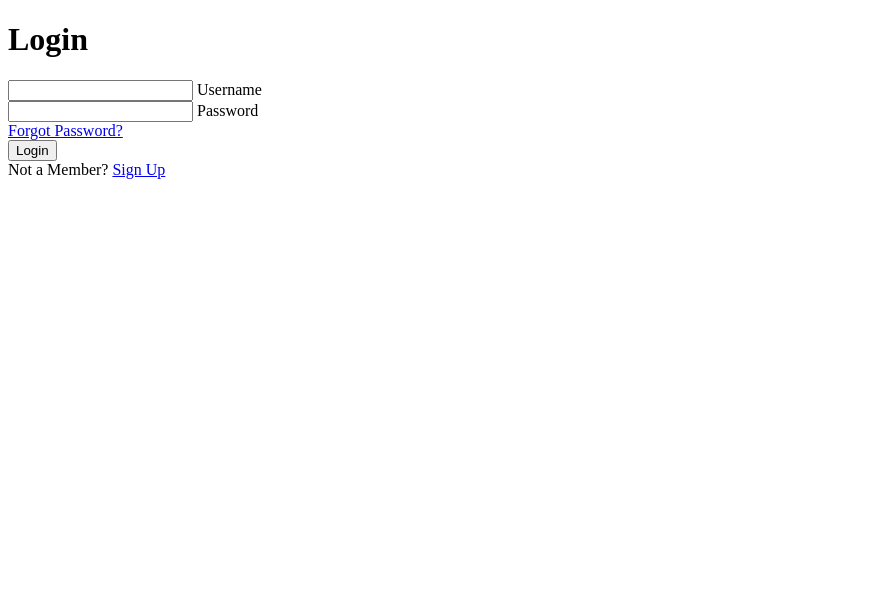
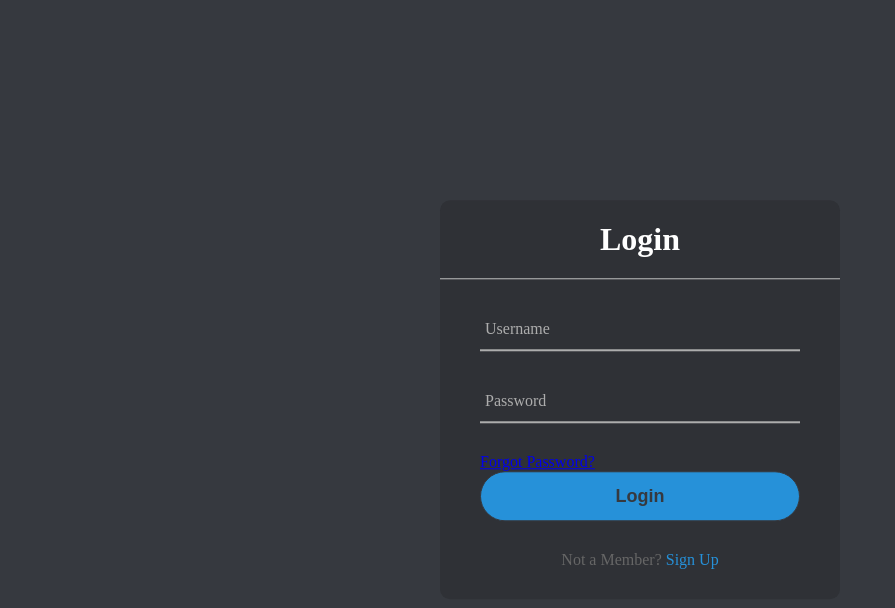
Before and after one commit to DieLeertaste/website, a plain HTML site: page login.html in a window 1280 px wide. Shown: the whole page, without its empty margins (0-895 px from the left). Drawn offline with Linux system fonts and the light colour scheme.

Commit message:
fawefvcawvcawcv

```diff
--- a/login.html
+++ b/login.html
@@ -2,7 +2,7 @@
 <html>
     <head>
         <title>Login</title>
-        <link rel="stylesheet" href="style.css">
+        <link rel="stylesheet" href="login.css">
     </head>
     <body>
         <!--Hovering Elements-->
--- /dev/null
+++ b/style.css
@@ -0,0 +1,4 @@
+body{
+    background-color: #36393f;
+    font-family: montserrat;
+}
```
Also changed, not shown: index.html (added, +11 -0 lines).
